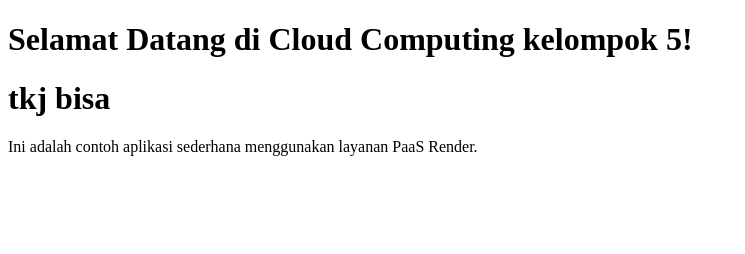
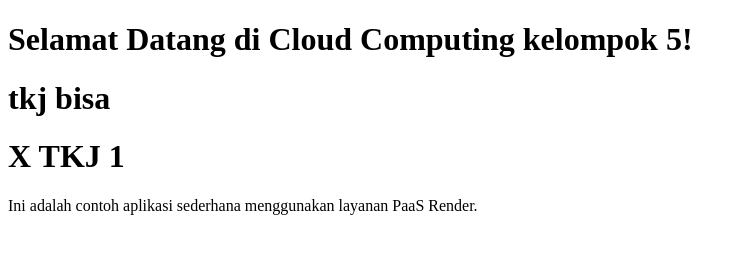
Before and after one commit to handaru-glitch/welcome, a plain HTML site: page index.html in a window 1280 px wide. Shown: the whole page, without its empty margins (0-745 px from the left). Drawn offline with Linux system fonts and the light colour scheme.

Commit message:
index.html

```diff
--- a/index.html
+++ b/index.html
@@ -6,6 +6,7 @@
 <body>
   <h1>Selamat Datang di Cloud Computing kelompok 5!</h1>
   <h1>tkj bisa</h1>
+  <h1>X TKJ 1</h1>
   <p>Ini adalah contoh aplikasi sederhana menggunakan layanan PaaS Render.</p>
 </body>
 </html>
```
